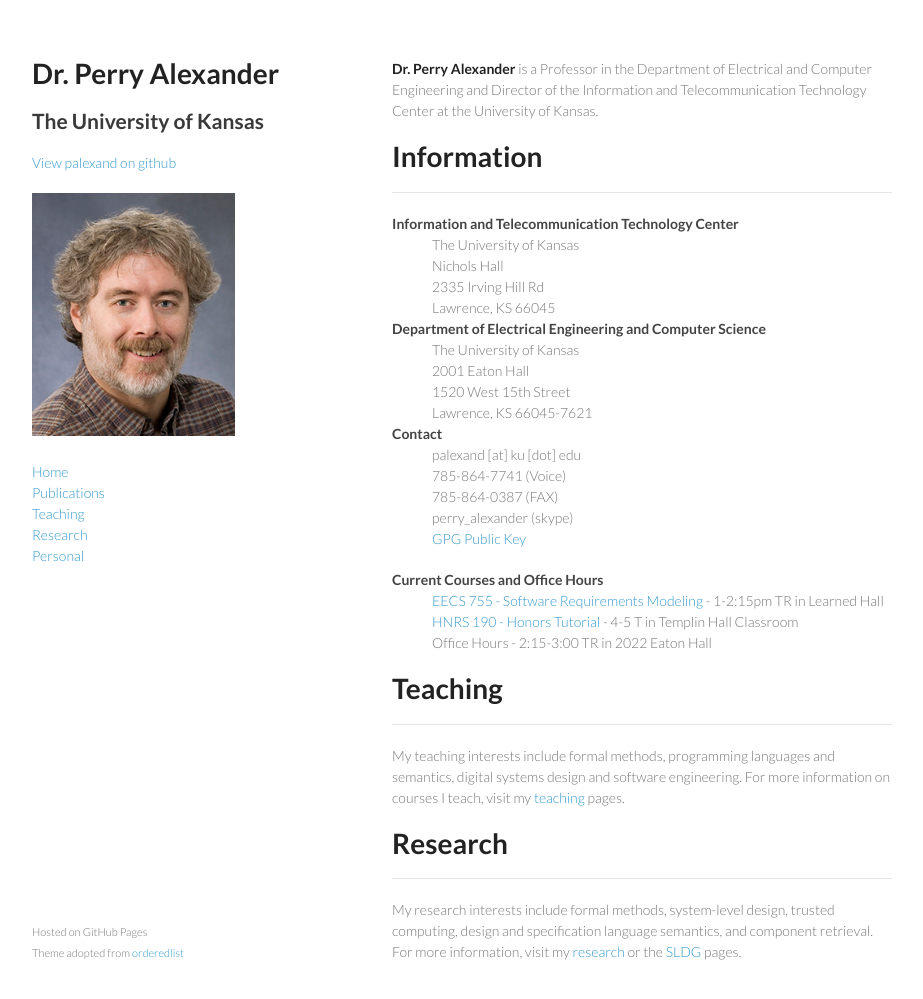
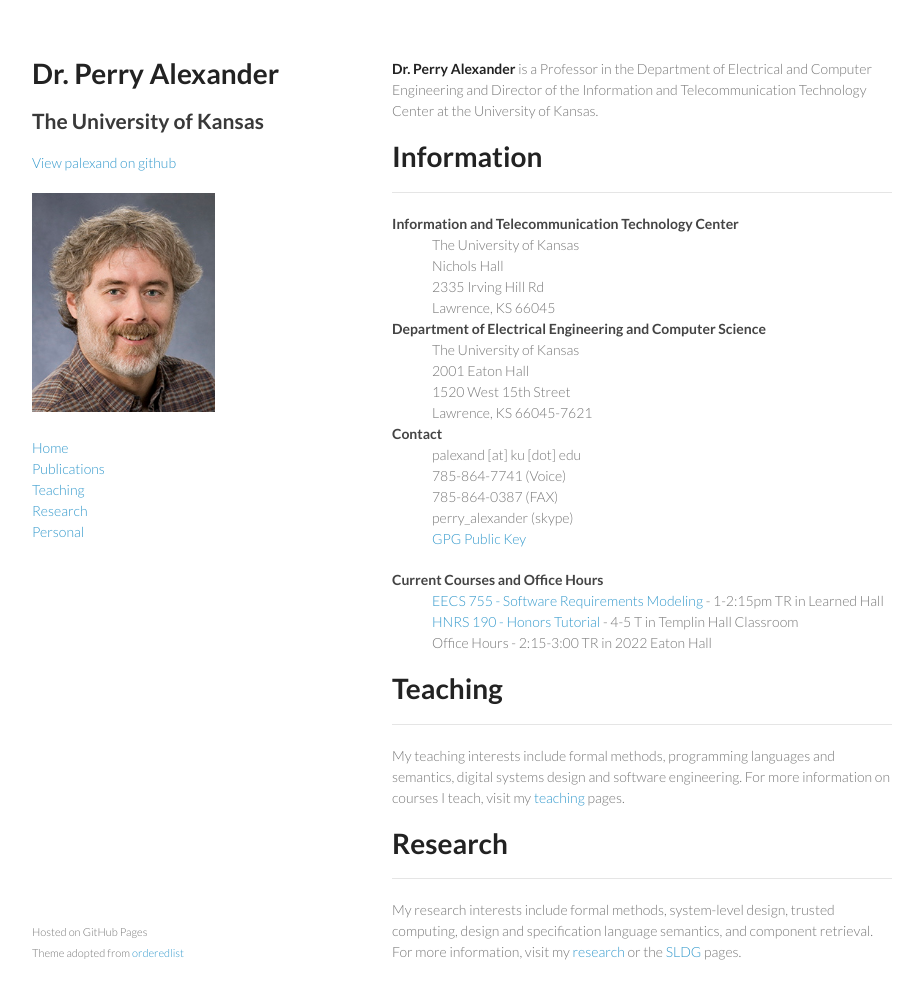
Before and after one commit to palexand/palexand.github.io, a Jekyll site: the page built from index.md, in a window 1280 px wide and 1032 px high. Shown: the top 999 px of the window, without its empty margins (178-1101 px from the left). Built offline with Jekyll 4.4.1, drawn with Linux system fonts in a browser that asks for light colours.

Commit message:
resizing picture

```diff
--- a/_layouts/frontpage.html
+++ b/_layouts/frontpage.html
@@ -20,7 +20,7 @@
 
         <p class="view"><a href="https://github.com/{{ site.account }}/">View palexand on github</small></a></p>
 
-	<img src="{{ site.baseurl }}/images/Alexander_Perry.jpg" alt="Perry Alexander" height=243 width=203>
+	<img src="{{ site.baseurl }}/images/Alexander_Perry.jpg" alt="Perry Alexander" height=219 width=183>
 
         <p></p>
 	<a href="{{ site.baseurl }}/">Home</a><br>
```
